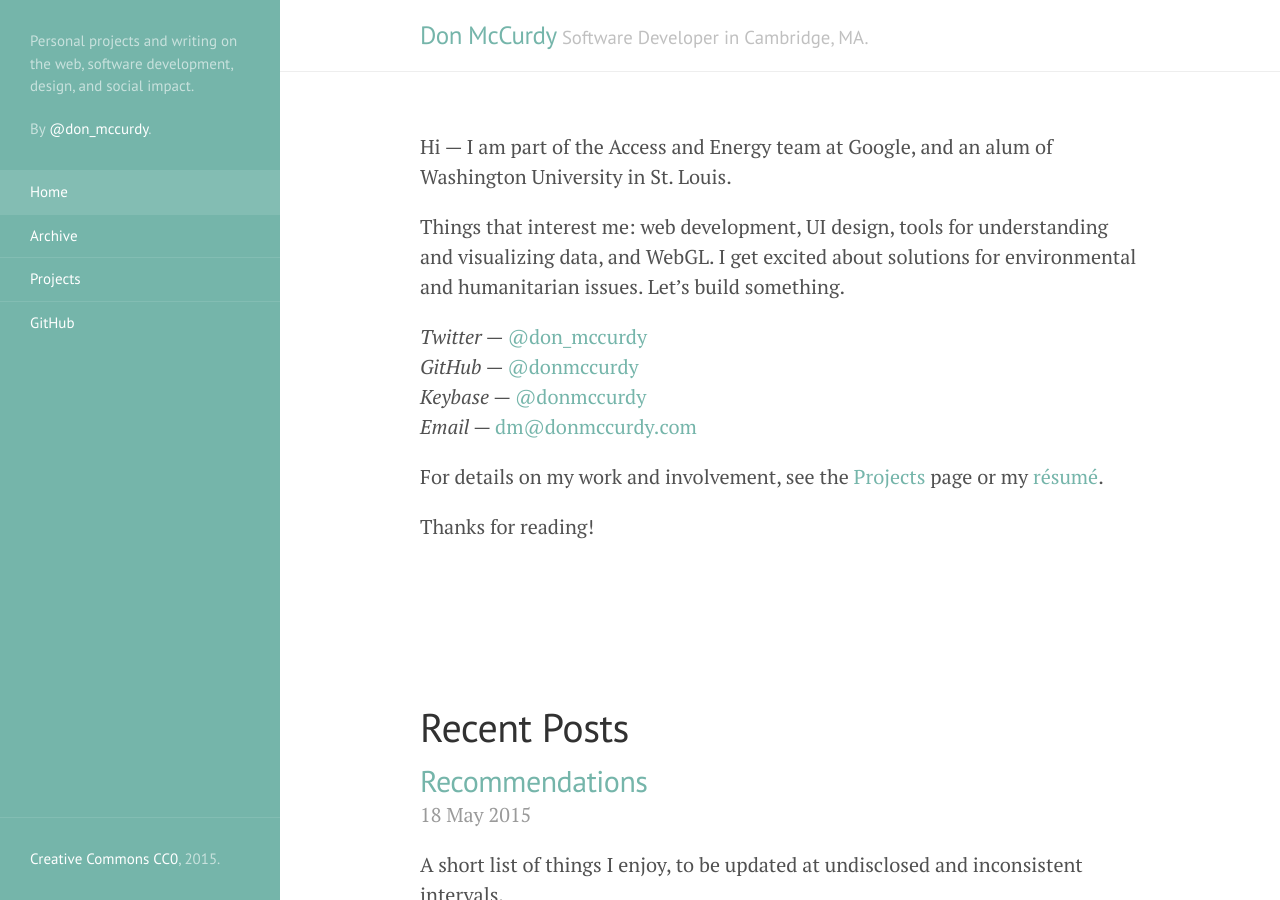
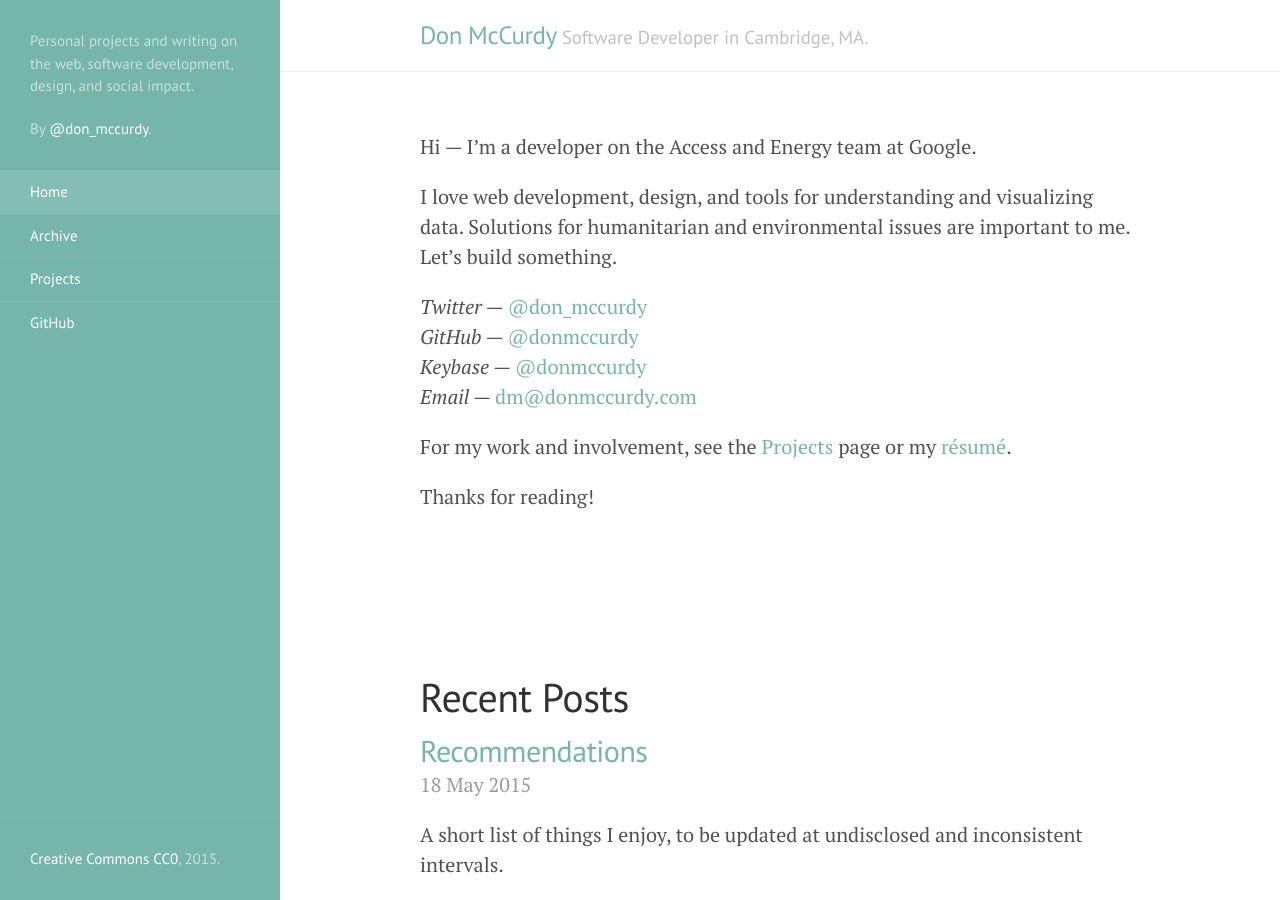
Before and after one commit to donmccurdy/blog, a Jekyll site: the page built from index.html, in a window 1280 px wide and 900 px high. Built offline with Jekyll 4.4.1, drawn with Linux system fonts in a browser that asks for light colours; Markdown is read by kramdown in place of the engine named in the settings; the list of posts is cut into pages by our own code.

Commit message:
about updates

```diff
--- a/_includes/about.md
+++ b/_includes/about.md
@@ -3,15 +3,15 @@
 
 
 
-Hi — I am part of the Access and Energy team at Google, and an alum of Washington University in St. Louis.
+Hi — I'm a developer on the Access and Energy team at Google.
 
-Things that interest me: web development, UI design, tools for understanding and visualizing data, and WebGL. I get excited about solutions for environmental and humanitarian issues. Let's build something.
+I love web development, design, and tools for understanding and visualizing data. Solutions for humanitarian and environmental issues are important to me. Let's build something.
 
 *Twitter* — [@don_mccurdy](https://twitter.com/don_mccurdy)
 *GitHub* — [@donmccurdy](https://github.com/donmccurdy)
 *Keybase* — [@donmccurdy](https://keybase.io/donmccurdy)
 *Email* — [dm@donmccurdy.com](mailto:dm@donmccurdy.com)
 
-For details on my work and involvement, see the [Projects](/projects) page or my <a href="https://dl.dropboxusercontent.com/u/42869844/LTS/Don%20McCurdy%20-%20Resume%202015.pdf" rel="nofollow">résumé</a>.
+For my work and involvement, see the [Projects](/projects) page or my <a href="https://dl.dropboxusercontent.com/u/42869844/LTS/Don%20McCurdy%20-%20Resume%202015.pdf" rel="nofollow">résumé</a>.
 
 Thanks for reading!
```
Also changed, not shown: projects.md (+1 -5 lines).
